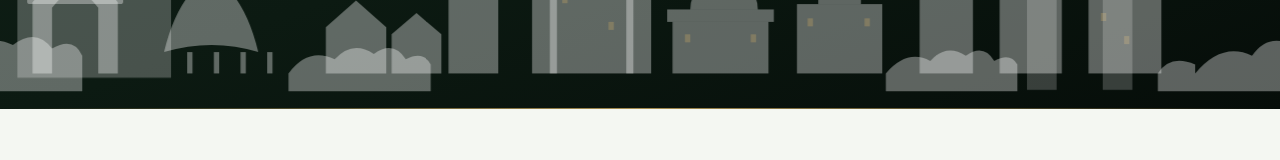
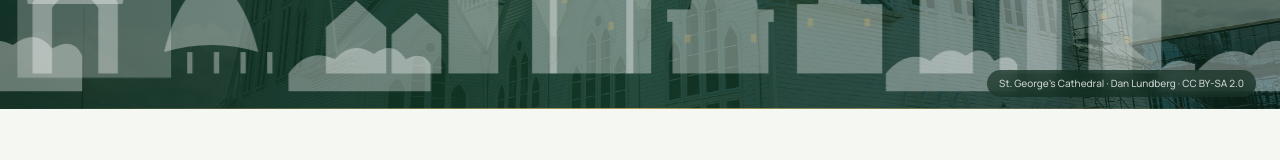
Before and after one commit to pidrah/steppingstone, a Next.js app: page / in a window 1280 px wide. Shown: the part 508-668 px from the top of the page. Built offline with nearby package versions, Linux system fonts and the light colour scheme; no server answers; the database is empty.

Commit message:
Use Georgetown cathedral as home hero background

```diff
--- a/public/landmarks/credits.json
+++ b/public/landmarks/credits.json
@@ -1,5 +1,5 @@
 {
-  "cathedral": "File:20191121 Guyana 0048 Georgetown sRGB (49295795336).jpg",
+  "cathedral": "St. George's Cathedral, Georgetown — photo by Dan Lundberg (Flickr), via Wikimedia Commons, CC BY-SA 2.0: https://commons.wikimedia.org/wiki/File:20191121_Guyana_0048_Georgetown_sRGB_(49295795336).jpg",
   "stabroek": "File:Reformed Church and Stabroek Market - Georgetown (22850460464).jpg",
   "bridge": "File:Demerara Floating Bridge (23284900469).jpg"
 }
--- a/src/app/(site)/page.tsx
+++ b/src/app/(site)/page.tsx
@@ -47,7 +47,7 @@ export default async function HomePage() {
   return (
     <>
       <section className="relative overflow-hidden bg-leaf-900 text-white">
-        <PanelBackdrop idPrefix="home-hero" />
+        <PanelBackdrop idPrefix="home-hero" imageSrc="/landmarks/cathedral.jpg" />
         <Container className="relative py-16 md:py-28">
           <p className="text-sm font-semibold uppercase tracking-[0.32em] text-gold-300">
             Georgetown, Guyana
@@ -85,6 +85,14 @@ export default async function HomePage() {
             <span>Property care & management</span>
           </p>
         </Container>
+        <a
+          href="https://commons.wikimedia.org/wiki/File:20191121_Guyana_0048_Georgetown_sRGB_(49295795336).jpg"
+          target="_blank"
+          rel="noreferrer"
+          className="absolute bottom-3 right-4 z-10 rounded-full bg-leaf-950/65 px-3 py-1.5 text-[10px] font-medium text-white/75 backdrop-blur-sm transition hover:text-white sm:right-6"
+        >
+          St. George’s Cathedral · Dan Lundberg · CC BY-SA 2.0
+        </a>
       </section>
 
       <section>
--- a/src/components/site/AmbientBackground.tsx
+++ b/src/components/site/AmbientBackground.tsx
@@ -1,4 +1,5 @@
 import type { CSSProperties } from "react";
+import Image from "next/image";
 import { cn } from "@/lib/utils";
 import { GuyanaSkyline } from "@/components/site/GuyanaSkyline";
 import {
@@ -119,9 +120,11 @@ export function AmbientBackground({ className }: { className?: string }) {
  */
 export function PanelBackdrop({
   idPrefix,
+  imageSrc,
   className,
 }: {
   idPrefix: string;
+  imageSrc?: string;
   className?: string;
 }) {
   return (
@@ -132,7 +135,27 @@ export function PanelBackdrop({
         className,
       )}
     >
-      <div className="absolute inset-0 bg-leaf-depth" />
+      {imageSrc ? (
+        <Image
+          src={imageSrc}
+          alt=""
+          fill
+          priority
+          sizes="100vw"
+          className="object-cover object-top"
+        />
+      ) : null}
+      <div
+        className={cn("absolute inset-0", !imageSrc && "bg-leaf-depth")}
+        style={
+          imageSrc
+            ? {
+                background:
+                  "linear-gradient(90deg, rgba(13,42,28,0.92) 0%, rgba(23,64,44,0.78) 48%, rgba(13,42,28,0.56) 100%), linear-gradient(0deg, rgba(13,42,28,0.34), transparent 60%)",
+              }
+            : undefined
+        }
+      />
       <div
         className="absolute inset-0"
         style={{
```
